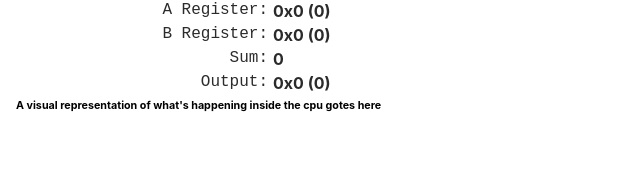
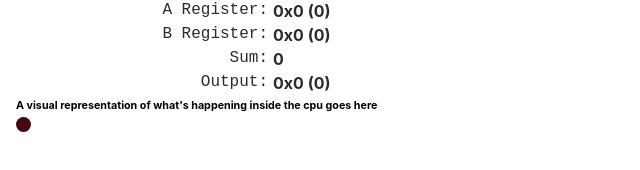
Before and after one commit to theapi/beneater_react, a React (Create React App) app: page / in a window 1280 px wide. Shown: the part 226-396 px from the top of the page, without its empty margins (0-640 px from the left). Built offline with nearby package versions, Linux system fonts and the light colour scheme.

Commit message:
Read the clock state in another component

```diff
--- a/src/components/Cpu/Clock.js
+++ b/src/components/Cpu/Clock.js
@@ -39,9 +39,7 @@ const Clock = () => {
 
       <div id="clock" className="module">
         <div className="name">Clock: </div>
-        <Led
-          clk={clk}
-        />
+        <Led on={clk} />
       </div>
     </div>
   );
--- a/src/components/Led.js
+++ b/src/components/Led.js
@@ -4,7 +4,7 @@ import '../css/led.css';
 class Led extends React.Component {
   render() {
     let className = 'off';
-    if (this.props.clk) {
+    if (this.props.on) {
       className = 'on';
     }
     return (
--- a/src/components/Visual.js
+++ b/src/components/Visual.js
@@ -1,19 +1,23 @@
 import React from 'react';
+import { useSelector } from 'react-redux';
+
+import Led from './Led';
+
+import { selectClock } from '../features/clock/clockSlice';
 
 import '../css/visual.css';
 
-class Visual extends React.Component {
+const Visual = () => {
+  const clk = useSelector(selectClock);
+  return (
+    <div id="visual">
 
-  render() {
-    return (
-      <div id="visual">
+      <h6>A visual representation of what's happening inside the cpu goes here</h6>
 
-        <h6>A visual representation of what's happening inside the cpu gotes here</h6>
+      <Led on={clk}  />
 
-      </div>
-    );
-  }
-
+    </div>
+  );
 }
 
 export default Visual;
--- a/src/css/visual.css
+++ b/src/css/visual.css
@@ -3,3 +3,17 @@
   top: 300px;
   left: 16px;
 }
+
+#visual .led {
+  position: relative;
+  top: -20px;
+  margin-bottom: -18px;
+}
+
+#visual .led.on {
+  background-color: crimson;
+}
+
+#visual .led.off {
+  background-color: rgb(68, 6, 19);
+}
```
